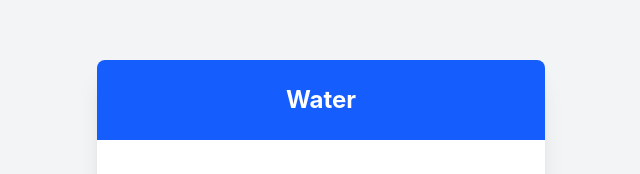
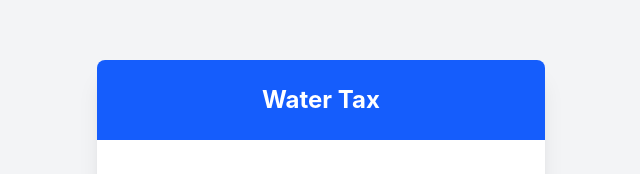
Before and after one commit to ASCENTechIndia/Water-Module, a React (Vite) app in the folder Frontend/: page / in a window 1280 px wide. Shown: the part 108-282 px from the top of the page, without its empty margins (319-959 px from the left). Built offline with nearby package versions, Linux system fonts and the light colour scheme.

Commit message:
Modify FrmPremiseTypeConfig

```diff
--- a/Frontend/src/HOC/Login/Login.jsx
+++ b/Frontend/src/HOC/Login/Login.jsx
@@ -111,7 +111,7 @@ const Login = () => {
         <div className="bg-white rounded-lg shadow-xl overflow-hidden">
           {/* Header */}
           <div className="bg-blue-600 py-6 px-8 text-center">
-            <h1 className="text-2xl font-bold text-white">Water</h1>
+            <h1 className="text-2xl font-bold text-white">Water Tax</h1>
           </div>
 
           {/* Login Form */}
--- /dev/null
+++ b/Frontend/src/Pages/Configuration/FrmPremiseTypeConfig/FrmPremiseTypeConfig.jsx
@@ -0,0 +1,19 @@
+import React, { useState, useEffect } from "react";
+import Layout from "../../../Components/Layout";
+
+const FrmPremiseTypeConfig = () => {
+    return (
+        <Layout
+            title="Premise Type Configuration"
+            breadcrumb={{
+                homeLink: "/dashboard",
+                homeText: "Home",
+                current: "Premise Type Configuration"
+            }}
+        >
+
+        </Layout>
+    )
+};
+
+export default FrmPremiseTypeConfig;
```
Also changed, not shown: 2 other files (tests, documents, lock files or other folders).
